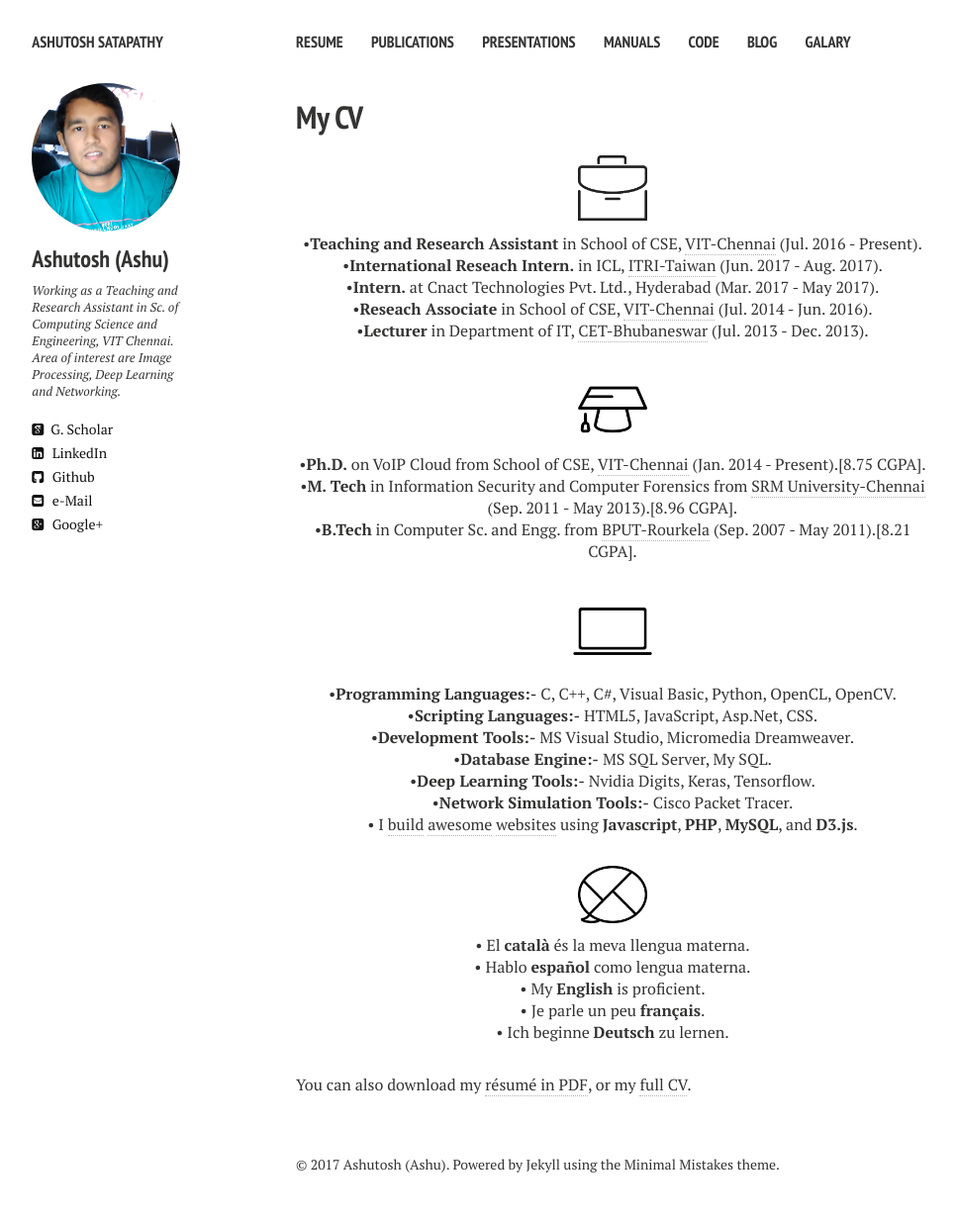
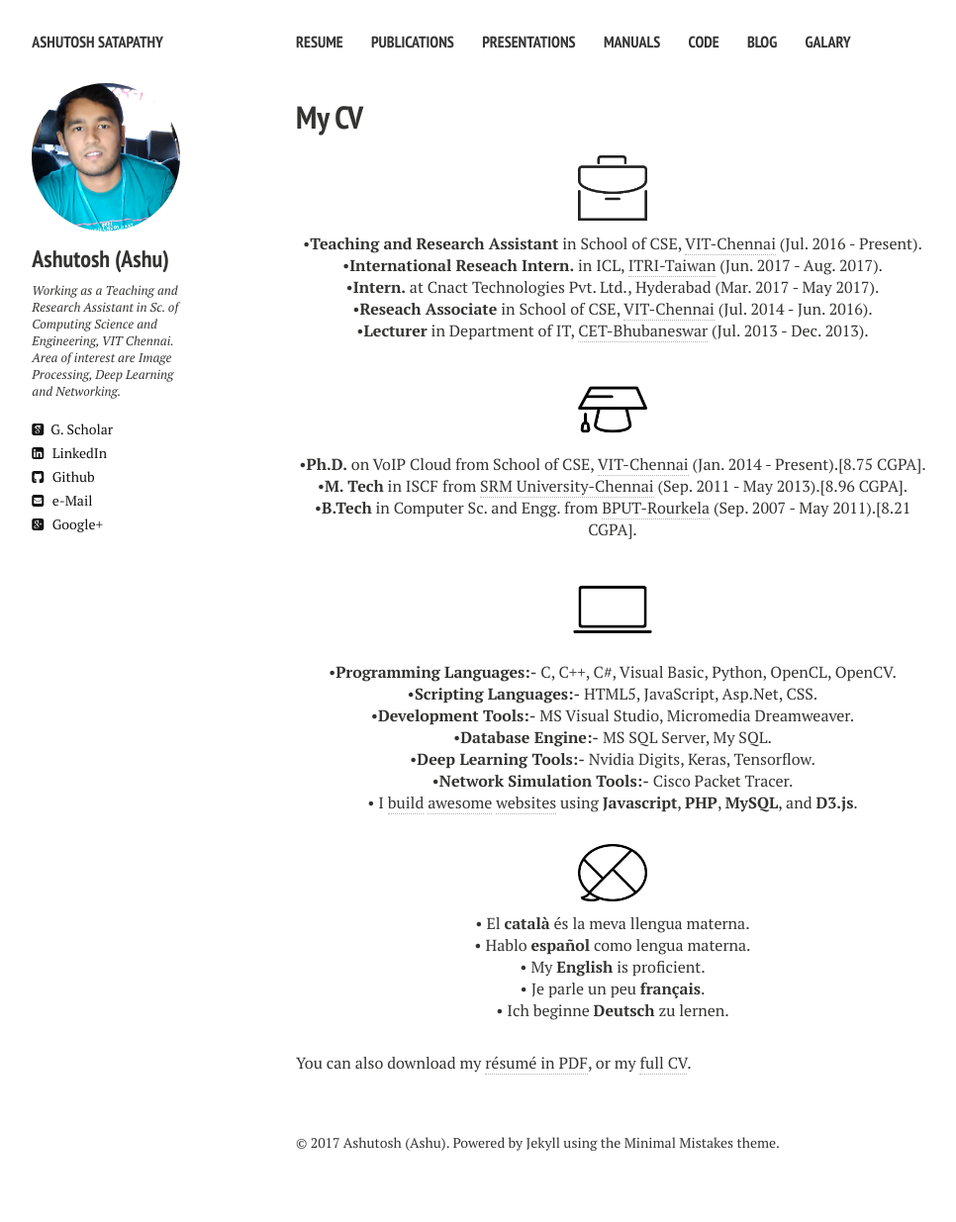
Before and after one commit to ashutoshsatapathy1990/ashutoshsatapathy1990.github.io, a Jekyll site: the page built from cv.md, in a window 1280 px wide. Shown: the whole page at 99% size, without its empty margins (21-987 px from the left). Built offline with Jekyll 4.4.1, drawn with Linux system fonts in a browser that asks for light colours; nearby versions of some CDN libraries; after the commit the page ends 1213 px from its top, so only the background shows below that.

Commit message:
Update cv.html

```diff
--- a/_layouts/cv.html
+++ b/_layouts/cv.html
@@ -53,7 +53,7 @@
 
     <p align="center" class=bottom-small><img src="{{ site.url }}/images/CV/study2.png" alt="Education" width="70" height="70"></p>
     <p align="center">&#8226<strong>Ph.D.</strong> on VoIP Cloud from School of CSE, <a href="http://chennai.vit.ac.in/" target="_blank">VIT-Chennai</a> (Jan. 2014 - Present).[8.75 CGPA].</p>
-    <p align="center">&#8226<strong>M. Tech</strong> in Information Security and Computer Forensics from <a href="http://www.srmuniv.ac.in/" target="_blank">SRM University-Chennai</a> (Sep. 2011 - May 2013).[8.96 CGPA].</p>
+    <p align="center">&#8226<strong>M. Tech</strong> in ISCF from <a href="http://www.srmuniv.ac.in/" target="_blank">SRM University-Chennai</a> (Sep. 2011 - May 2013).[8.96 CGPA].</p>
     <p align="center" class="bottom-three">&#8226<strong>B.Tech</strong> in Computer Sc. and Engg. from <a href="http://www.bput.ac.in/" target="_blank">BPUT-Rourkela</a> (Sep. 2007 - May 2011).[8.21 CGPA].</p>
 
     <p align="center" class=bottom-small><img src="{{ site.url }}/images/CV/computer2.png" alt="Computer Skills" width="80" height="80"></p>
```
